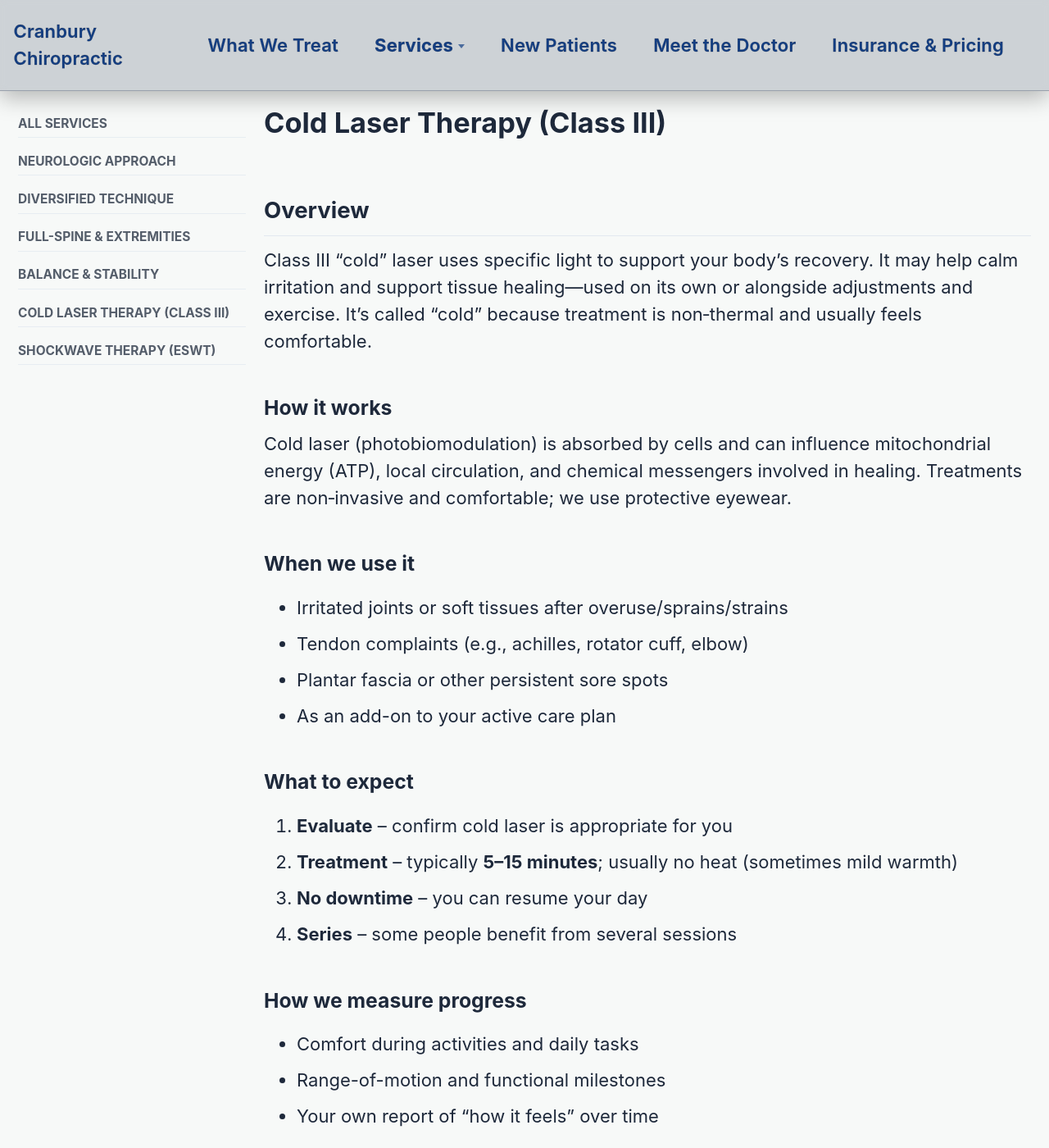
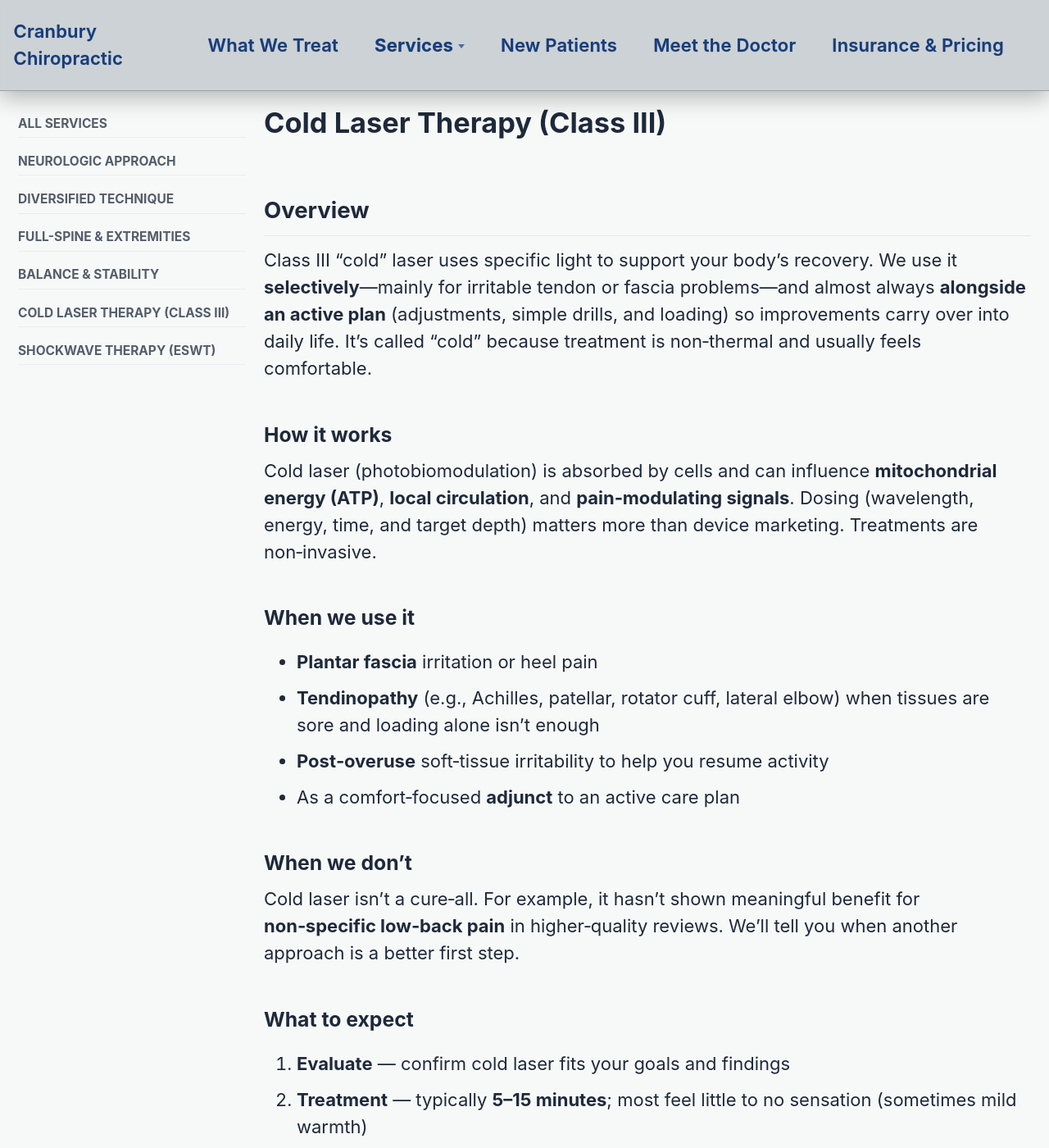
Before and after one commit to millerms/CranburyChiropractic, a Jekyll site: the page built from _pages/services/laser-therapy.md, in a window 1280 px wide and 1400 px high. Shown: the whole window at 82% size. Built offline with Jekyll 4.4.1, drawn with Linux system fonts in a browser that asks for light colours; cached includes are drawn as plain includes; some of the changed text lies outside the part shown.

Commit message:
updated pubmed links and supported pages with evidence

```diff
--- a/_pages/services/laser-therapy.md
+++ b/_pages/services/laser-therapy.md
@@ -2,42 +2,47 @@
 layout: single
 title: "Cold Laser Therapy (Class III)"
 permalink: /services/laser-therapy/
-description: "Class III low‑level (\"cold\") laser—photobiomodulation used alongside care to help calm irritation and support recovery."
+description: "Class III low‑level (\"cold\") laser—photobiomodulation used alongside active care to help calm irritation and support recovery."
 sidebar:
   nav: "services"
 classes: wide
 ---
 
 ## Overview
-Class III “cold” laser uses specific light to support your body’s recovery. It may help calm irritation and support tissue healing—used on its own or alongside adjustments and exercise. It’s called “cold” because treatment is non‑thermal and usually feels comfortable.
+Class III “cold” laser uses specific light to support your body’s recovery. We use it **selectively**—mainly for irritable tendon or fascia problems—and almost always **alongside an active plan** (adjustments, simple drills, and loading) so improvements carry over into daily life. It’s called “cold” because treatment is non‑thermal and usually feels comfortable.
 {: .reveal .reveal--fade }
 
 ### How it works
-Cold laser (photobiomodulation) is absorbed by cells and can influence mitochondrial energy (ATP), local circulation, and chemical messengers involved in healing. Treatments are non‑invasive and comfortable; we use protective eyewear.
+Cold laser (photobiomodulation) is absorbed by cells and can influence **mitochondrial energy (ATP)**, **local circulation**, and **pain‑modulating signals**. Dosing (wavelength, energy, time, and target depth) matters more than device marketing. Treatments are non‑invasive.
 {: .reveal .reveal--fade }
 
 ### When we use it
-- Irritated joints or soft tissues after overuse/sprains/strains
-- Tendon complaints (e.g., achilles, rotator cuff, elbow)
-- Plantar fascia or other persistent sore spots
-- As an add-on to your active care plan
+- **Plantar fascia** irritation or heel pain
+- **Tendinopathy** (e.g., Achilles, patellar, rotator cuff, lateral elbow) when tissues are sore and loading alone isn’t enough
+- **Post‑overuse** soft‑tissue irritability to help you resume activity
+- As a comfort‑focused **adjunct** to an active care plan
+{: .reveal .reveal--fade }
+
+### When we don’t
+Cold laser isn’t a cure‑all. For example, it hasn’t shown meaningful benefit for **non‑specific low‑back pain** in higher‑quality reviews. We’ll tell you when another approach is a better first step.
 {: .reveal .reveal--fade }
 
 ### What to expect
-1. **Evaluate** – confirm cold laser is appropriate for you
-2. **Treatment** – typically **5–15 minutes**; usually no heat (sometimes mild warmth)
-3. **No downtime** – you can resume your day
-4. **Series** – some people benefit from several sessions
+1. **Evaluate** — confirm cold laser fits your goals and findings
+2. **Treatment** — typically **5–15 minutes**; most feel little to no sensation (sometimes mild warmth)
+3. **Series** — many people benefit from a short series (**3–6 sessions**)
+4. **No downtime** — you can resume your day; we’ll pair it with simple drills
+5. **Track** — quick rechecks guide any adjustments to the plan
 {: .reveal .reveal--fade }
 
 ### How we measure progress
 - Comfort during activities and daily tasks
-- Range-of-motion and functional milestones
+- Range‑of‑motion and functional milestones
 - Your own report of “how it feels” over time
 {: .reveal .reveal--fade }
 
-> We’ll tell you if cold laser isn’t the right match or if another service is a better first step.
->{: .reveal .reveal--fade }
+> We’ll tell you if cold laser isn’t the right match or if another service is a better first step. Your result comes first.
+{: .notice--primary .reveal .reveal--fade }
 
 ### FAQs
 
@@ -45,58 +50,54 @@ Cold laser (photobiomodulation) is absorbed by cells and can influence mitochond
   <details class="reveal reveal--up">
     <summary>Is it safe?</summary>
     <div class="faq__content">
-      Yes, Class III lasers are generally safe when used appropriately. They’re non‑thermal and most people feel little to no sensation during treatment.
+      Yes, Class III lasers are generally safe when used appropriately. They’re non‑thermal and most people feel little to no sensation during treatment. We avoid use over the eyes and follow standard safety guidelines.
     </div>
   </details>
 
   <details class="reveal reveal--up">
     <summary>Is there research to support it?</summary>
     <div class="faq__content">
-      Yes. A few examples:
+      Yes—especially for some tendon and plantar‑fascia problems when dosing is appropriate and care is paired with exercise. Results are <strong>mixed</strong> in other areas and <strong>not supportive</strong> for non‑specific low‑back pain. Representative sources:
       <ul>
-        <li>Chow RT et al. Low‑level laser therapy for neck pain — systematic review/meta‑analysis of randomized trials. <a href="https://pubmed.ncbi.nlm.nih.gov/19913903/" target="_blank" rel="noopener">PubMed 19913903</a></li>
-        <li>Huang Z et al. Low‑level laser therapy for chronic low back pain — systematic review/meta‑analysis. <a href="https://pubmed.ncbi.nlm.nih.gov/26667480/" target="_blank" rel="noopener">PubMed 26667480</a></li>
+        <li>Naterstad IF, Joensen J, Bjordal JM, Couppé C, Lopes-Martins RAB, Stausholm MB. Efficacy of low-level laser therapy in patients with lower extremity tendinopathy or plantar fasciitis: systematic review and meta-analysis of randomised controlled trials. BMJ Open. 2022 Sep. <a href="https://pubmed.ncbi.nlm.nih.gov/36171024/" target="_blank" rel="noopener">PubMed 36171024</a></li>
+        <li>Tomazoni SS, Almeida MO, Bjordal JM, Stausholm MB, Machado CDSM, Leal-Junior ECP, Costa LOP. Photobiomodulation therapy does not decrease pain and disability in people with non-specific low back pain: a systematic review. J Physiother. 2020 Jul. <a href="https://pubmed.ncbi.nlm.nih.gov/32680739/" target="_blank" rel="noopener">PubMed 32680739</a></li>
       </ul>
-      Evidence varies by condition and dose; we use laser alongside active care when it’s a good fit.
+    That's why we use cold laser selectively, as an adjunct to an active plan.
     </div>
   </details>
 
   <details class="reveal reveal--up">
     <summary>Why Class III ("cold") and not Class IV?</summary>
     <div class="faq__content">
-      <ul>
-        <li>Outcomes depend on the right <strong>dose</strong> (wavelength, energy, and time), not just the device class.</li>
-        <li>Class III is <strong>non‑thermal and comfortable</strong>, and pairs well with adjustments and exercises.</li>
-        <li>Class IV can deliver dose faster, but it’s <strong>not inherently more effective</strong>; we focus on delivering the right dose safely.</li>
-      </ul>
+      Device <em>class</em> refers mainly to power/eye‑safety categories. Outcomes depend on the delivered **dose** at the tissue (wavelength, energy, time, target depth), not class alone. Class IV units can deliver dose faster and feel warmer; Class III is comfortable and gives us fine control. We focus on safe, effective dosing matched to your case.
     </div>
   </details>
 
   <details class="reveal reveal--up">
     <summary>Will I feel anything?</summary>
     <div class="faq__content">
-      Most people feel little to no sensation. Some may notice mild warmth.
+      Most people feel little to no sensation. Some notice mild warmth.
     </div>
   </details>
 
   <details class="reveal reveal--up">
     <summary>How many sessions will I need?</summary>
     <div class="faq__content">
-      It varies by condition, but many benefit from a <strong>short series</strong> (3–6 sessions). We reassess and adjust as needed.
+      It varies by condition, but many benefit from a short series (often **3–6 sessions**). We reassess and adjust as needed.
     </div>
   </details>
 
   <details class="reveal reveal--up">
     <summary>Can I combine it with other care?</summary>
     <div class="faq__content">
-      Yes, many people benefit from combining cold laser therapy with other treatments like adjustments and exercises.
+      Yes. We typically pair cold laser with adjustments, targeted drills, and a simple loading plan so changes last.
     </div>
   </details>
 
   <details class="reveal reveal--up">
     <summary>What if I need another provider?</summary>
     <div class="faq__content">
-      We’ll coordinate with the right specialist if needed, whether it’s PT, orthopedics, or another area.
+      We’ll coordinate with the right specialist if needed (PT, orthopedics, etc.). The goal is the best result for you.
     </div>
   </details>
 </div>
```
Also changed, not shown: _pages/services.md (+17 -18 lines), _pages/services/neurologic-approach.md (+10 -8 lines), _pages/services/shockwave-therapy-eswt.md (+31 -23 lines), index.md (+3 -3 lines).
